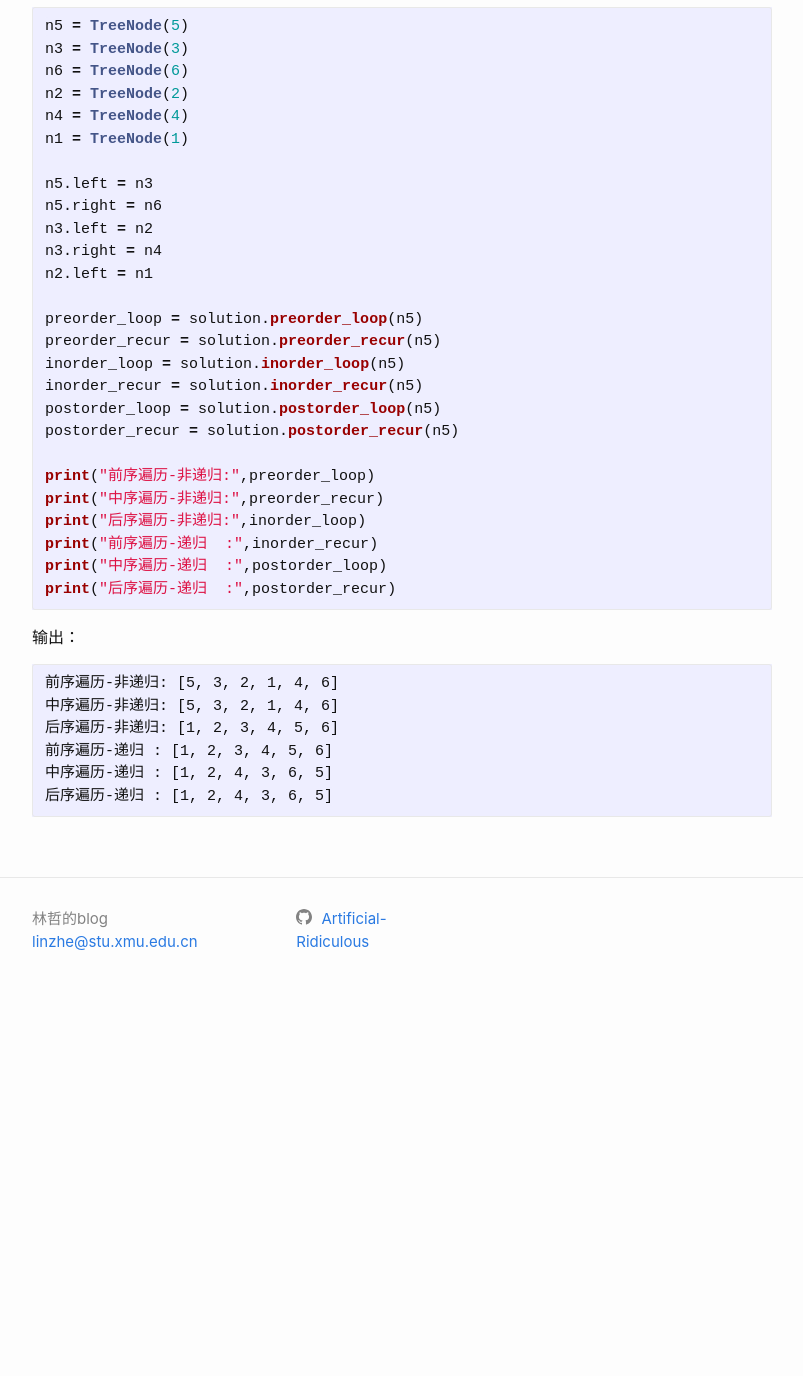
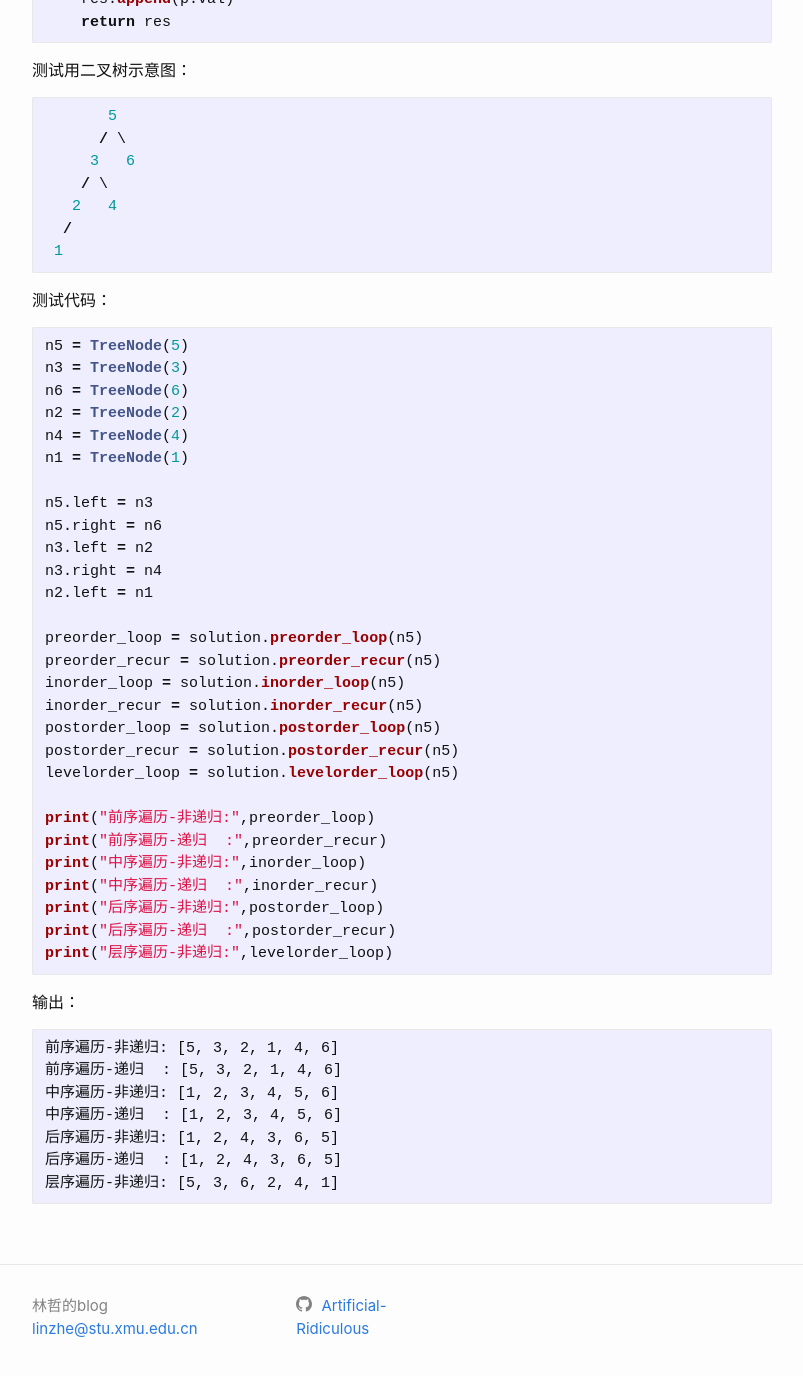
Before and after one commit to Artificial-Ridiculous/Artificial-Ridiculous.github.io, a Jekyll site: the page built from _posts/2019-04-11-二叉树的遍历.markdown, in a window 1280 px wide and 1400 px high, scrolled down 2655 px. Shown: the top 1376 px of the window, without its empty margins (238-1041 px from the left). Built offline with Jekyll 4.4.1, drawn with Linux system fonts in a browser that asks for light colours; comment, search, counter and statistics services are not loaded; before the commit the page ends 3668 px from its top, so only the background shows below that; some of the changed text lies outside the part shown.

Commit message:
update and create

````diff
--- a/_posts/2019-04-11-二叉树的遍历.markdown
+++ b/_posts/2019-04-11-二叉树的遍历.markdown
@@ -72,6 +72,22 @@ def postorder_loop(self,root:TreeNode):  # 后序遍历  left->right->top
         else:
             stack.append(p)  # 再次把自己入栈
             p = p.right  # 指向右孩子
+    return res
+```
+
+层序遍历-非递归：
+
+```python
+def levelorder_loop(self,root:TreeNode):
+    p = root
+    res = []
+    queue = []
+    if p is not None : queue.append(p)  # 不为空则入队列
+    while(queue):  # 队列不空则循环继续
+        p = queue.pop(0)  # 队首出队
+        res.append(p.val)  # visit
+        if p.left is not None : queue.append(p.left)
+        if p.right is not None : queue.append(p.right)
     return res
 ```
 
@@ -148,22 +164,25 @@ inorder_loop = solution.inorder_loop(n5)
 inorder_recur = solution.inorder_recur(n5)
 postorder_loop = solution.postorder_loop(n5)
 postorder_recur = solution.postorder_recur(n5)
+levelorder_loop = solution.levelorder_loop(n5)
 
 print("前序遍历-非递归:",preorder_loop)
-print("中序遍历-非递归:",preorder_recur)
-print("后序遍历-非递归:",inorder_loop)
-print("前序遍历-递归  :",inorder_recur)
-print("中序遍历-递归  :",postorder_loop)
+print("前序遍历-递归  :",preorder_recur)
+print("中序遍历-非递归:",inorder_loop)
+print("中序遍历-递归  :",inorder_recur)
+print("后序遍历-非递归:",postorder_loop)
 print("后序遍历-递归  :",postorder_recur)
+print("层序遍历-非递归:",levelorder_loop)
 ```
 
 输出：
 
 ```
 前序遍历-非递归: [5, 3, 2, 1, 4, 6]
-中序遍历-非递归: [5, 3, 2, 1, 4, 6]
-后序遍历-非递归: [1, 2, 3, 4, 5, 6]
-前序遍历-递归 : [1, 2, 3, 4, 5, 6]
-中序遍历-递归 : [1, 2, 4, 3, 6, 5]
-后序遍历-递归 : [1, 2, 4, 3, 6, 5]
+前序遍历-递归  : [5, 3, 2, 1, 4, 6]
+中序遍历-非递归: [1, 2, 3, 4, 5, 6]
+中序遍历-递归  : [1, 2, 3, 4, 5, 6]
+后序遍历-非递归: [1, 2, 4, 3, 6, 5]
+后序遍历-递归  : [1, 2, 4, 3, 6, 5]
+层序遍历-非递归: [5, 3, 6, 2, 4, 1]
 ```
````
Also changed, not shown: other parts of _posts/2019-04-11-二叉树的遍历.markdown (+3 -3 lines), _posts/2019-04-15-二叉树的进阶操作.markdown (added, +228 -0 lines).
